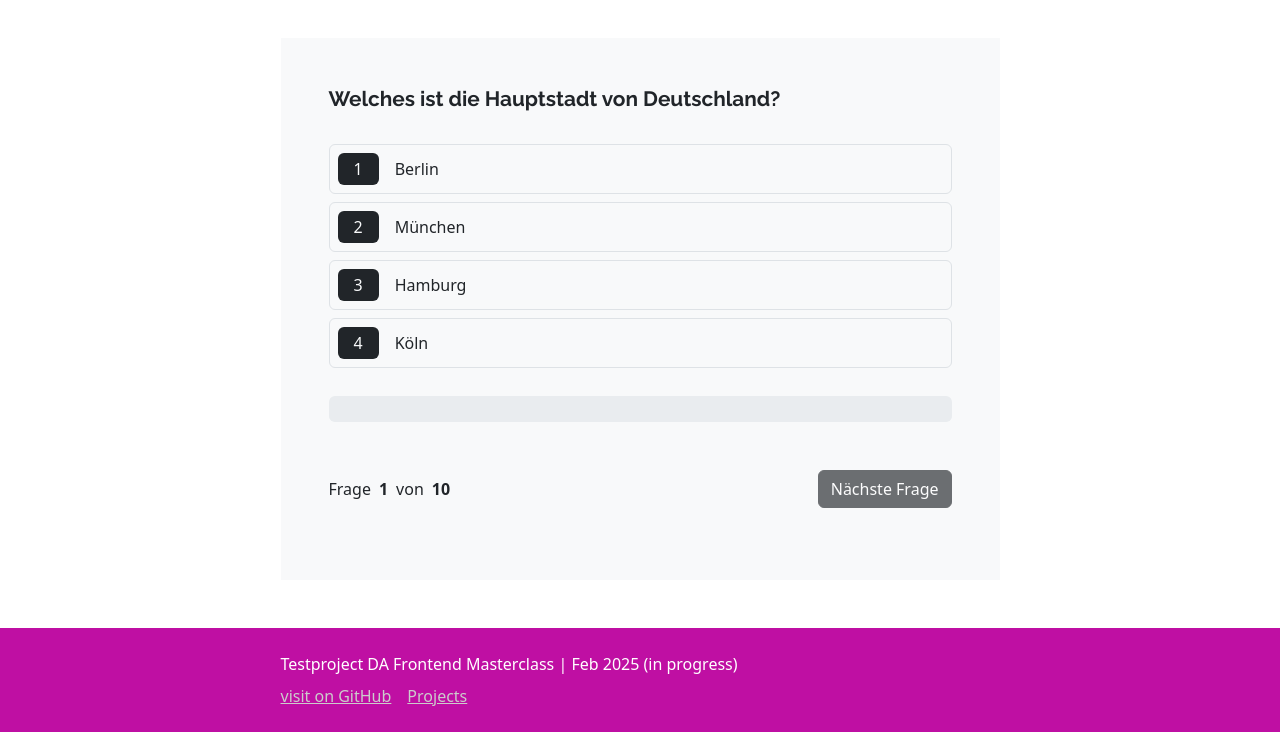
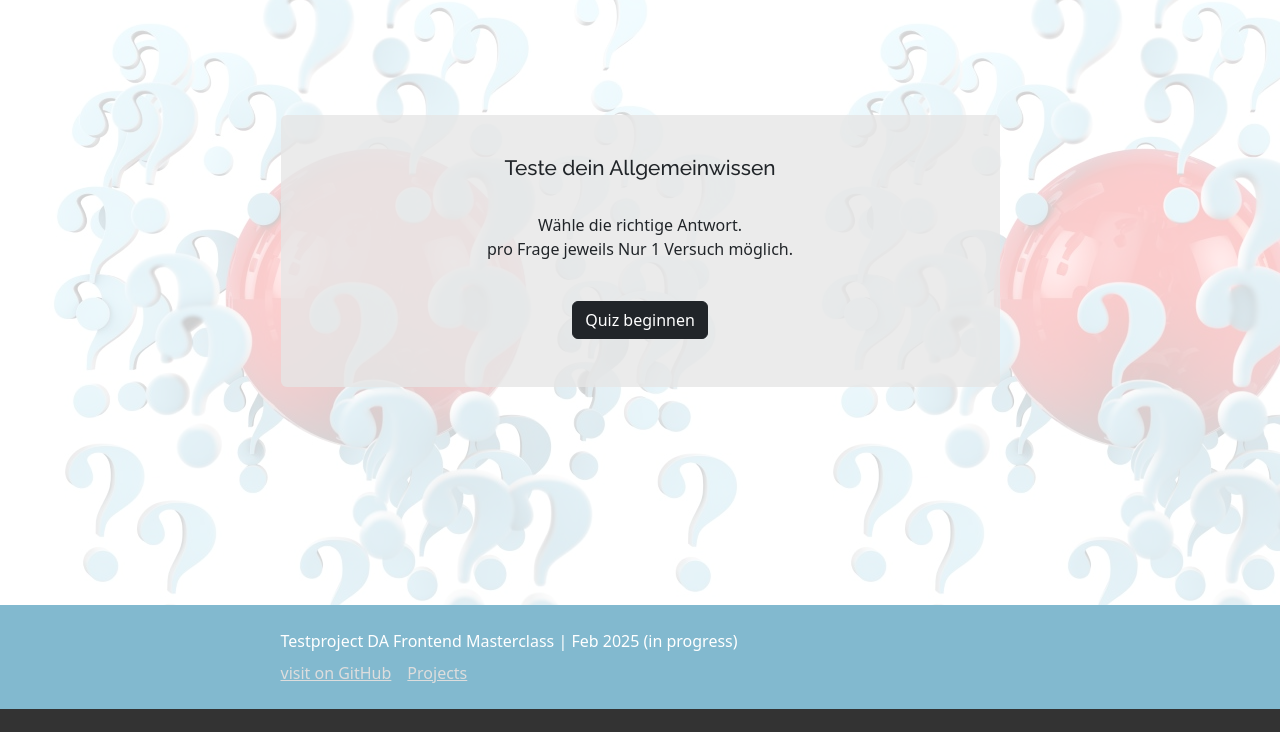
Before and after one commit to goninski/DA-FE07-quizapp, a website: page index.html in a window 1280 px wide. Shown: the part 91-823 px from the top of the page. After the commit the page ends 800 px from the top, so only its background shows below. Drawn offline with nearby package versions, Linux system fonts and the light colour scheme.

Commit message:
finished

```diff
--- a/index.html
+++ b/index.html
@@ -24,15 +24,22 @@
        </div>
     </header>
 
-    <main class="section align-items-center my-auto">
-        <div class="ct-container p-5 bg-light">
+    <main class="section seamless-y align-items-center my-auto">
+        <div id="quizContainer" class="ct-container p-4 mt-3 rounded">
 
-            <div id="playWrapper" class="d-flex flex-column gap-4">
+            <div id="startWrapper" class="d-flex flex-column gap-4 align-items-center mt-3 mb-3">
+                <h3 class="">Teste dein Allgemeinwissen</h3>
+                <p class="text-center">Wähle die richtige Antwort.</br>pro Frage jeweils Nur 1 Versuch möglich.</p>
+                <button id="startQuiz" class="btn btn-dark mb-2" onclick="startGame()">Quiz beginnen</button>
+            </div>
+
+            <div id="playWrapper" class="d-flex flex-column gap-4 mt-3" style="display: none !important;">
                 <h3 id="question" class="fw-bold"></h3>
                 <div id="choicesWrapper" class="d-flex flex-column gap-2"></div>
-                <div class="progress mt-1 mb-4 h-50" role="progressbar" aria-label="Basic example" aria-valuenow="0" aria-valuemin="0" aria-valuemax="100">
+                <div class="progress mt-1 h-50" role="progressbar" aria-label="Basic example" aria-valuenow="0" aria-valuemin="0" aria-valuemax="100">
                     <div id="progressBar" class="progress-bar py-1" style="width: 0">0%</div>
                   </div>
+                <div class="progress-label mb-2">&ensp;Fortschritt:</div>
                 <div id="questionNav" class="d-flex align-items-center justify-content-between"></div>
                 <div id="successInfo" class="d-flex"></div>
             </div>
--- a/script.js
+++ b/script.js
@@ -20,12 +20,16 @@ let audioError = new Audio('assets/audio/ErrorToneBuzz_KF.wav');
 let audioChamp = new Audio('assets/audio/ApplauseCheerSmall_KF.wav');
 
 function init() {
-    renderQuestion(0);
+    renderStartScreen;
 }
 
-function init_test() {
-    totalQuestions = 1;
-    renderQuestion(totalQuestions - 1);
+function renderStartScreen() {
+}
+
+function startGame() {
+    document.getElementById('startWrapper').style = 'display: none !important';
+    document.getElementById('playWrapper').style = '';
+    renderQuestion(0);
 }
 
 function renderQuestion(currentQuestion) {
--- a/style.css
+++ b/style.css
@@ -31,11 +31,25 @@
 
     --clr-text: white;
     --clr-hd: black;
-    --clr-primary: #bf0fa3;
+    /* --clr-primary: #bf0fa3; */
+    --clr-primary: #82b9cf;
     --bg-page: #333;
     --clr-red: hsl(0, 68%, 63%); /* #e16060 */
 }
 
+body::before {
+    content: '';
+    position: absolute;
+    top: 0;
+    bottom: 0;
+    left: 0;
+    right: 0;
+    background-image: url(assets/img/quiz-wallpaper.jpg);
+    opacity: 0.2;
+}
+body > * {
+    z-index: 1;
+}
 header, footer {
     background-color: var(--clr-primary);
     color: var(--clr-text);
@@ -49,7 +63,7 @@ header h1 {
     margin-bottom: 4px;
 }
 .footer-links a {
-    color: #ccc;
+    color: #ddd;
 }
 .footer-links a:hover {
     color: var(--clr-text);
@@ -63,6 +77,10 @@ h4 {
     font-size: var(--fs-text-lg);
 }
 
+#quizContainer {
+    background-color: hsla(0, 0%, 90%, 0.8);
+}
+
 #resultWrapper img {
     object-fit: contain;
     height: 280px;
@@ -70,6 +88,10 @@ h4 {
 }
 .choiceWrapper {
     cursor: pointer;
+    background-color: hsla(0, 0%, 95%, 0.80);
+}
+.choiceWrapper:hover {
+    background-color: hsla(0, 0%, 90%, 0.85);
 }
 #choicesWrapper.disabled .choiceWrapper {
     cursor: auto;
@@ -80,8 +102,15 @@ h4 {
 .bg-danger, .bg-success {
     color: white;
 }
+.progress {
+    background-color: hsla(0, 0%, 95%, 0.80) !important;
+}
 .progress-bar {
     background-color: var(--clr-primary);
+}
+.progress-label {
+    margin-top: -16px;
+    font-size: var(--fs-text-sm);
 }
 
 @media(max-width: 719px) {
```
Also changed, not shown: assets/img/quiz-wallpaper.jpg (added), assets/img/tropy.png (deleted), 1 other file.
